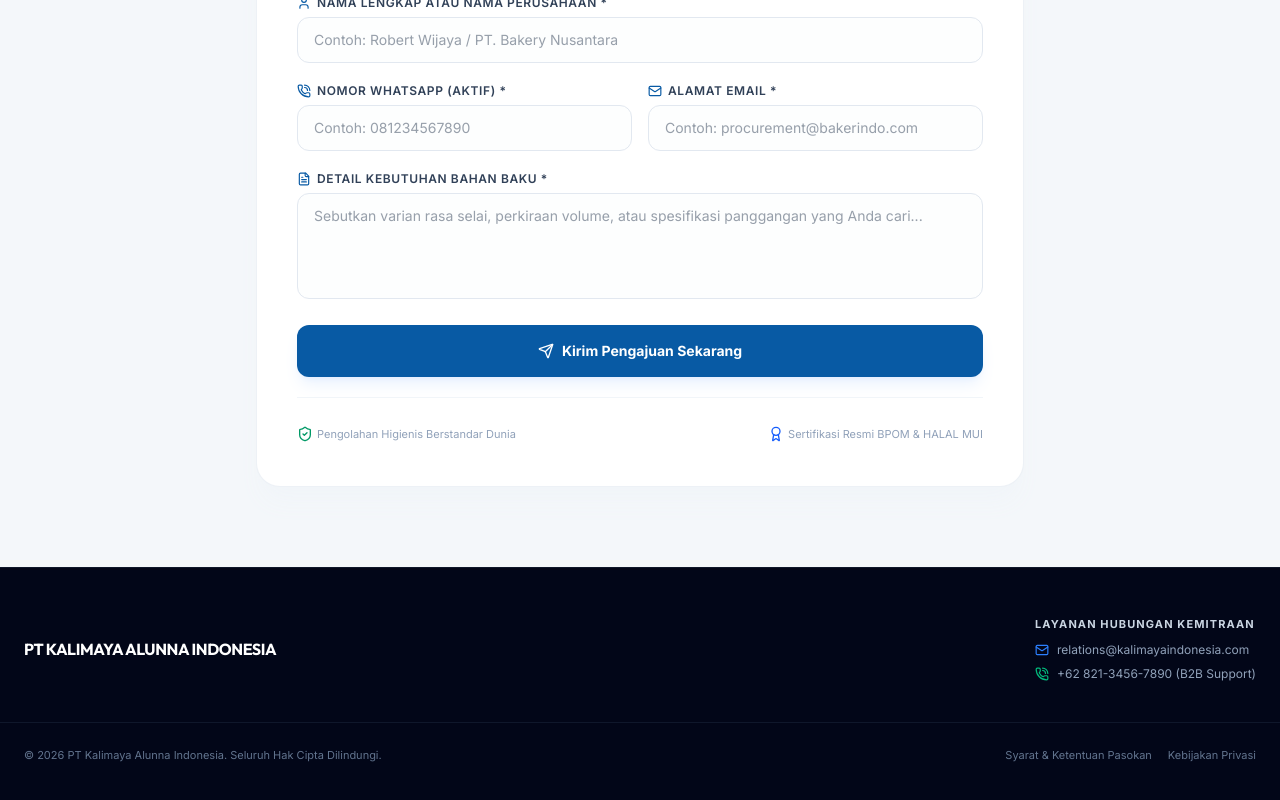
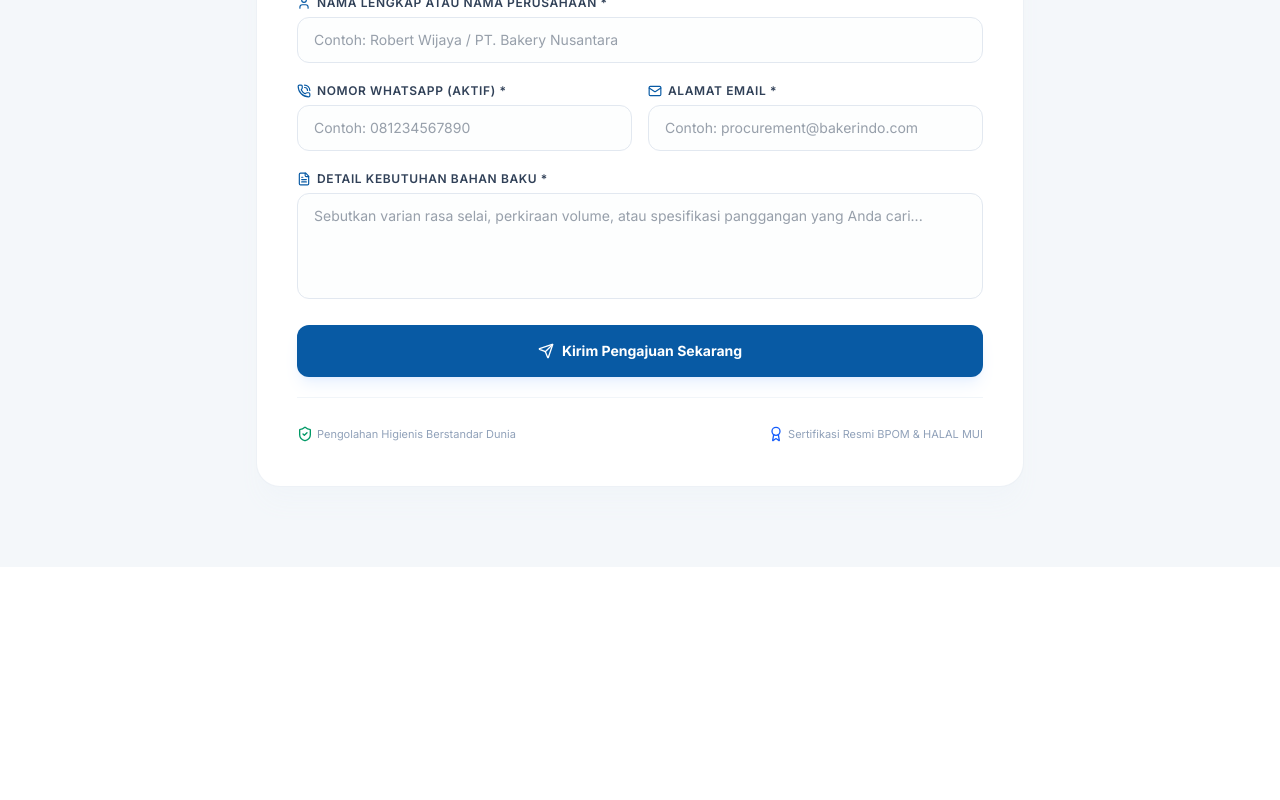
Before and after one commit to kalimayaalunna/kalimaya-home-new, a React (Vite) app: page / in a window 1280 px wide. Shown: the part 6912-7712 px from the top of the page. After the commit the page ends 7479 px from the top, so only its background shows below. Built offline with nearby package versions, Linux system fonts and the light colour scheme.

Commit message:
refactor: remove fixed header from App component
Clean up the App component by removing the redundant header implementation.

```diff
--- a/src/App.tsx
+++ b/src/App.tsx
@@ -165,109 +165,7 @@ export default function App() {
   return (
     <div className="min-h-screen bg-slate-50 font-sans text-slate-700 selection:bg-blue-100 selection:text-[#085aa4] w-full overflow-x-hidden relative">
 
-      {/* PROFESSIONAL B2B BRAND HEADER & NAV */}
-      {currentPage === "home" && (
-        <header className={`fixed top-0 left-0 right-0 z-50 bg-[#0D58C8] border-b border-white/10 text-white shadow-md transition-all duration-500 ease-out transform ${
-          showFixedHeader
-            ? "translate-y-0 opacity-100"
-            : "-translate-y-full opacity-0 pointer-events-none"
-        }`}>
-          <div className="max-w-7xl mx-auto px-6 h-20 flex items-center justify-between">
 
-            {/* Logo brand and back arrow */}
-            <div className="flex items-center gap-3 animate-fade-in">
-              <span
-                onClick={() => {
-                  window.scrollTo({ top: 0, behavior: "smooth" });
-                }}
-                className="font-serif font-black italic text-2xl tracking-normal text-white hover:opacity-90 cursor-pointer select-none"
-              >
-                Kalimaya
-              </span>
-            </div>
-
-            {/* Desktop Navigation Links (matching screenshot precisely with HOME removed) */}
-            <nav className="hidden md:flex items-center gap-8 text-[11px] font-bold tracking-widest uppercase text-white/90">
-              <button
-                onClick={() => {
-                  setCurrentPage("about");
-                  window.scrollTo({ top: 0, behavior: "instant" });
-                }}
-                className="hover:text-amber-300 transition duration-200 cursor-pointer text-left"
-              >
-                ABOUT
-              </button>
-              <button
-                onClick={() => scrollTo(testimonialsRef)}
-                className="hover:text-amber-300 transition duration-200 cursor-pointer text-left"
-              >
-                BLOG
-              </button>
-              <button
-                onClick={() => scrollTo(inquiryRef)}
-                className="hover:text-amber-300 transition duration-200 cursor-pointer text-left"
-              >
-                CONTACT
-              </button>
-            </nav>
-
-            {/* Right Header Controls (Shopping bag & CONTACT US Outlined Pill) */}
-            <div className="flex items-center gap-6">
-              <ShoppingBag className="w-5 h-5 text-white/90 hover:text-white cursor-pointer transition hidden sm:block" />
-              <button
-                onClick={() => scrollTo(inquiryRef)}
-                className="border border-white/60 hover:bg-white hover:text-[#0D58C8] hover:border-white transition duration-300 text-[11px] font-bold tracking-wider uppercase px-5 py-2.5 rounded-full cursor-pointer"
-              >
-                CONTACT US
-              </button>
-
-              {/* Tablet/Mobile Menu Trigger Button */}
-              <button
-                onClick={() => setMobileMenuOpen(!mobileMenuOpen)}
-                className="md:hidden p-3 min-h-[44px] min-w-[44px] flex items-center justify-center hover:bg-white/10 text-white rounded-xl transition"
-              >
-                {mobileMenuOpen ? <X className="w-6 h-6" /> : <Menu className="w-6 h-6" />}
-              </button>
-            </div>
-
-          </div>
-        </header>
-      )}
-
-      {/* MOBILE DRAWER */}
-      <AnimatePresence>
-        {currentPage === "home" && mobileMenuOpen && (
-          <motion.div
-            initial={{ opacity: 0, y: -20 }}
-            animate={{ opacity: 1, y: 0 }}
-            exit={{ opacity: 0, y: -20 }}
-            className="md:hidden fixed inset-x-0 top-20 bg-[#0D58C8] text-white border-b border-white/10 shadow-xl z-40 p-6 flex flex-col gap-4 text-xs font-bold tracking-widest uppercase text-left"
-          >
-            <button
-              onClick={() => {
-                setCurrentPage("about");
-                setMobileMenuOpen(false);
-                window.scrollTo({ top: 0, behavior: "instant" });
-              }}
-              className="py-4 min-h-[48px] hover:text-amber-300 border-b border-white/10 text-left block w-full cursor-pointer"
-            >
-              ABOUT
-            </button>
-            <button
-              onClick={() => scrollTo(testimonialsRef)}
-              className="py-4 min-h-[48px] hover:text-amber-300 border-b border-white/10 text-left block w-full cursor-pointer"
-            >
-              BLOG
-            </button>
-            <button
-              onClick={() => scrollTo(inquiryRef)}
-              className="py-4 min-h-[48px] hover:text-amber-300 border-b border-white/10 text-left block w-full cursor-pointer"
-            >
-              CONTACT
-            </button>
-          </motion.div>
-        )}
-      </AnimatePresence>
 
       {/* CORE PAGES & SECTIONS */}
       <main>
@@ -499,51 +397,7 @@ export default function App() {
         )}
       </main>
 
-      {/* FOOTER */}
-      <footer className="bg-slate-950 text-slate-400 py-12 border-t border-slate-900">
-        <div className="max-w-7xl mx-auto px-6 flex flex-col md:flex-row justify-between items-start md:items-center gap-8 text-left w-full">
 
-          {/* Left: Brand Identity Block */}
-          <div className="flex items-center gap-2.5">
-            <span className="font-display font-bold text-white text-base tracking-tight uppercase">
-              PT Kalimaya Alunna Indonesia
-            </span>
-          </div>
-
-          {/* Right: Essential Contacts & Quick Links (Balanced columns on right hand side) */}
-          <div className="flex flex-col sm:flex-row gap-8 sm:gap-16">
-
-            {/* Contacts */}
-            <div className="space-y-2.5">
-              <h4 className="font-sans text-[11px] font-bold text-slate-300 uppercase tracking-widest">
-                Layanan Hubungan Kemitraan
-              </h4>
-              <div className="space-y-2 font-sans text-xs text-slate-400">
-                <p className="flex items-center gap-2">
-                  <Mail className="w-3.5 h-3.5 text-blue-500 shrink-0" />
-                  <span>relations@kalimayaindonesia.com</span>
-                </p>
-                <p className="flex items-center gap-2">
-                  <PhoneCall className="w-3.5 h-3.5 text-emerald-500 shrink-0" />
-                  <span>+62 821-3456-7890 (B2B Support)</span>
-                </p>
-              </div>
-            </div>
-
-
-
-          </div>
-
-        </div>
-
-        <div className="max-w-7xl mx-auto px-6 mt-10 pt-6 border-t border-slate-900 flex flex-col sm:flex-row justify-between items-center gap-3 font-sans text-[11px] text-slate-500">
-          <p>© {new Date().getFullYear()} PT Kalimaya Alunna Indonesia. Seluruh Hak Cipta Dilindungi.</p>
-          <div className="flex gap-4">
-            <span className="hover:text-slate-400 cursor-pointer">Syarat & Ketentuan Pasokan</span>
-            <span className="hover:text-slate-450 cursor-pointer">Kebijakan Privasi</span>
-          </div>
-        </div>
-      </footer>
 
       {/* FLOATING WHATSAPP BUTTON (CONVERSION CATALYST FOR B2B CLIENTS) */}
       <AnimatePresence>
```
